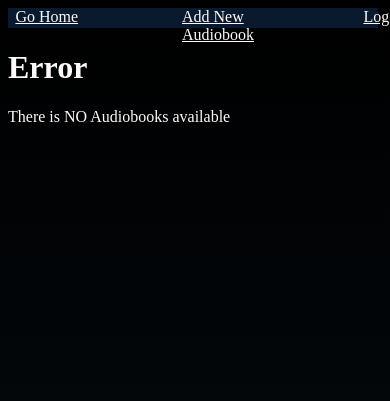
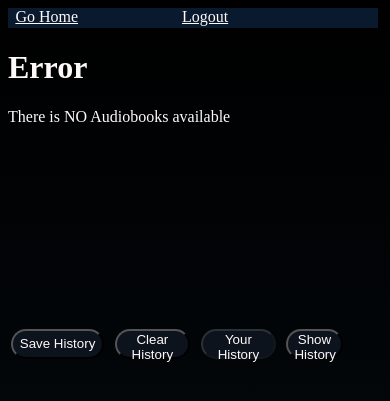
Before and after one commit to errornotjoin/audiobook_local, a PHP site: page /book.php?book= in a window 390 px wide; the page is wider, and only the part inside the window is pictured. Shown: the top 401 px of that part. Run offline with PHP 8.4, Linux system fonts and the light colour scheme; data that the repository does not hold is empty.

Commit message:
Refactor book.php and book.css for improved layout and responsiveness; update history and chapter lists for better user interaction and styling.

```diff
--- a/Css/book.css
+++ b/Css/book.css
@@ -1,166 +1,123 @@
 .Master_holder
 {
-    display: grid;
-    grid-template-columns: 31% 35% 34%;
-    gap: 10px;
-    position: relative;
-    left: 1%;
-    width: 98%;
+    display: flex;
+    flex-direction: column;
 }
-.chapters_and_add_more
+.history_list,.chapter_list
 {
-    background-color: #142f53;
-    height: 500px;
-    overflow-y: scroll;
-    border-radius: 10px;
+    display: flex;
+    flex-direction: row;
+    gap: 5px;
+    overflow-x: scroll;
+    white-space: nowrap;
 }
-.the_chapter_buttons_and_other button
+.history_list li,
+.chapter_list li
 {
-    width: 95%;
-    margin-bottom: 10px;
-    border-radius: 10px;
-    display:flex;
-    flex-direction: column;
-    background-color: #093672;
-    color: snow;
-    text-align: center;
-    align-items: center;
+    width: auto;
+    display: inline-block;
+
+
+}
+.history_list button,
+.chapter_list button
+{
+        background-color: #0D131D;
+        color: snow;
+
+        border-radius: 15px;
 }
 .Times_items
 {
     display: flex;
-    gap: 10px;
+    flex-direction: row;
+    gap: 5px;
+}
+.history_list::-webkit-scrollbar,
+.chapter_list::-webkit-scrollbar
+{
+    height: 8px;
+}
+.history_list::-webkit-scrollbar-thumb,
+.chapter_list::-webkit-scrollbar-thumb
+{
+    background-color: #616161;
+    border-radius: 15px;
 }
 .items
 {
     display: grid;
-    grid-template-columns: 30% 40% 20%;
-    gap: 5px;
-    color: snow;
-    text-align: center;
-    align-items: center;
-    background-color: #093672;
-}
-.image_and_creaters
-{
-    width: 100%;
-
-}
-.image_and_creaters img
-{
-    width: 100%;
-    height: 450px;
-    border-radius: 10px;
-}
-.the_creaters_and_info
-{
-    display: grid;
-    grid-template-columns: 33% 33% 33%;
-    gap: 1%;
-    position: relative;
-    left: 0%;
+    grid-template-columns: 25% 20% 20% 15%;
+    gap: 3%;
     text-align: center;
 
-
+    height: 45px;
 }
-.the_creaters_and_info div
+.items button
 {
-    background-color: #142f53;
-    border-radius: 10px;
-    height: 40px;
-    margin-bottom: 10px;
+    height: 30px;
+    position: relative;
+    top: 7px;
+    left: 3%;
+    background-color: #0D131D;
+    color: snow;
+    border-radius: 15px;
 }
-.the_creaters_and_info div h2
+.items h2
 {
-    color: snow;
-    text-align: center;
     position: relative;
-    bottom: 15px;
+    bottom: 10px;
 }
 .audio_play
 {
     width: 95%;
     position: relative;
-    left: 2%;
+    top:50px;
 }
 .timing_and_name
 {
     display: grid;
-    grid-template-columns: 33% 33% 33%;
+    grid-template-columns: 35% 35% 35%;
+    gap: 5px;
+    width: 95%;
     text-align: center;
-    gap: 10px;
+    position: relative;
+    left: 3%;
+}
+.timing_and_name h2,.the_main_audio_items button, .User_inputs button
+{
+    background-color: #0D131D;
+    color: snow;
+}
+.the_main_audio_items
+{
+    display: grid;
+    grid-template-columns: 15% 70% 15%;
+        gap: 5px;
+    position: relative;
+    left: 3%;
+    height: 45px;
 }
 .User_inputs
 {
     display: grid;
-    grid-template-columns: 20% 20% 20% 20%;
-
-
+    grid-template-columns: 25% 20% 20% 25% ;
+    gap: 2.5%;
+        height: 45px;
+            position: relative;
+    left: 5%;
+    top: 40px;
 }
-.User_inputs button
-{
-    width: 95%;
-    margin-bottom: 10px;
-
-    display:flex;
-    flex-direction: column;
-    background-color: #093672;
-    color: snow;
-    text-align: center;
-    align-items: center;
-    position: relative;
-    left: 52%;
-    height:  30px;
-    font-size: 20px;
-}
-
-.the_main_audio_items
-{
-    display: grid;
-    grid-template-columns: 20% 60% 20%;
-    gap: 10px;
-    position: relative;
-    left: 1%;
-    margin-bottom: 20px;
-}
-.the_main_audio_items button
-{
-    width: 95%;
-
-    border-radius: 5px;
-    display:flex;
-    flex-direction: column;
-    background-color: #093672;
-    color: snow;
-    text-align: center;
-    align-items: center;
-    height:  30px;
-}
-.outer_track
-{
+.outer_track{
     width: 100%;
-    height: 30px;
-    background-color: #093672;
+    height: 45px;
+    background-color: #0D131D;
     border-radius: 5px;
 }
 .inner_track
 {
-    width: 10%;
-    height: 30px;
-    background-color: #142f53;
+    width: 100%;
+    height: 100%;
+    background-color: #616161;
     border-radius: 5px;
-
 }
-.timing_and_name h2
-{
-    color: snow;
-    text-align: center;
-    background-color: #093672;
-    border-radius: 5px;
-    position: relative;
-    left: 1%;
-}
-@keyframes speed {
-    0% { width: 0%; }
-    100% { width: 100%; }
-}
--- a/book.php
+++ b/book.php
@@ -21,7 +21,7 @@ $user_on_ios = preg_match('/iphone|ipad|ipod/i', $user_agent);
 
         <div class="header_right">
             <a href="main.php">Go Home</a>
-            <a href="add_the_audio_book.php">Add New Audiobook</a>
+
             <a href="index.php">Logout</a>
         </div>
     </header>
@@ -40,78 +40,17 @@ $user_on_ios = preg_match('/iphone|ipad|ipod/i', $user_agent);
     }
     else
         {echo "<div class='Master_holder'>";
-                echo "<div class='chapters_and_add_more'>";
-            echo "<div class='items'>";
 
-            echo "<h2>History</h2>";
-            echo "<button onclick='window.location.href=\"serverside/Update_the_history.php?bookID=".$_GET["book"]."\"'>Save History</button>";
-            echo "</div>";
+        echo "<div class='chapters_and_add_more'>";
             echo "<div>";
-            echo "<ol id='history_list' style='list-style:none;, padding-left:0;'>";
-            $x = 0;
-            for($x = 0; $x < count($Json_Audiobook_file["type"]); $x++)
-            {//change the button
-                $y = 0;
-
-                echo "<li class='the_chapter_buttons_and_other' id='the_chapter_buttons_and_other_$x'>";
-
-
-
-                echo "<button class='' id='' onclick='pick_the_chapter($x, \"history\");cap_the_timeout() '>
-                ";
-
-                echo "<h2 >".$Json_Audiobook_file["type"][$x]."</h2>";
-                echo "<div class='Times_items'> ";
-                    echo "<p id='history_start_$x'>".$Json_Audiobook_file["current_chapter_start_time"][$x]."</p>";
-                    echo "<p id='history_Chaptername_$x'>".$Json_Audiobook_file["current_chapter_name"][$x]."</p>";
-                    echo "<p id='history_End_$x'>  ".$Json_Audiobook_file["current_chapter_length"][$x]." </p>";
-                    echo "<input type='hidden' id='history_pre_seconds' value='".$Json_Audiobook_file["current_time"][$x]."'>";
-                    echo "</div>";
-
-
-                echo"
-
-
-
-
-                </button>";
-                echo "<h2></h2>";
-
-            }
-        echo "</ol>";
-        echo "</div>";
-        echo "</div>";
-
-            echo "<div class='image_and_creaters'>";
-                echo "<img src='".$Json_Audiobook_file['cover']."'>";
-                echo "<div class='the_creaters_and_info'>";
-                    echo "<div>";
-                        echo "<h2>";
-                        echo $Json_Audiobook_file['author'];
-                        echo "</h2>";
-                    echo "</div>";
-                    echo "<div>";
-                        echo "<h2>";
-                        echo    $Json_Audiobook_file['narrator'];
-                        echo "</h2>";
-                    echo "</div>";
-                    echo "<div>";
-                        echo "<h2>";
-                        echo$Json_Audiobook_file['duration'];
-                        echo "</h2>";
-                    echo "</div>";
-                echo "</div>";
-            echo  "</div>";
-            echo "<div class='chapters_and_add_more'>";
-            echo "<div>";
-            echo "<a class='items' href='add_time_stamps.php?book_id=".$ID_Code ."'>";
+            echo "<a class='items' href='add_time_stamps.php?book_id=".$ID_Code ."' style='display: grid; grid-template-columns:  30% 30% 30% ; color:inherit;'>";
             echo "<h2></h2>";
             echo "<h2>Timestamps</h2>";
             echo "<h2><butto>+ Add </button></h2>";
             echo "</a>";
             echo "</div>";
             echo "<div>";
-            echo "<ol id='chapter_list' style='list-style:none;, padding-left:0;'>";
+            echo "<ol class='chapter_list' id='chapter_list' style='list-style:none;, padding-left:0;'>";
             $x = 0;
             for($x = 0; $x < count($Json_Audiobook_file["Chapters_names"]); $x++)
             {//change the button
@@ -124,7 +63,7 @@ $user_on_ios = preg_match('/iphone|ipad|ipod/i', $user_agent);
                 echo "<button class='' id='' onclick='pick_the_chapter($x, 0),cap_the_timeout()'>
                 ";
 
-                echo "<h2 id='Chaptername_$x'>".$Json_Audiobook_file["Chapters_names"][$x]."</h2>";
+                echo "<h2 style='margin: 5px;' id='Chaptername_$x'>".$Json_Audiobook_file["Chapters_names"][$x]."</h2>";
                 echo "<div class='Times_items'>";
                     echo "<p id='start_$x'>".$Json_Audiobook_file["timestamps"][$x]."</p>";
                     echo "<p id=''>/</p>";
@@ -144,6 +83,28 @@ $user_on_ios = preg_match('/iphone|ipad|ipod/i', $user_agent);
         echo "</ol>";
         echo "</div>";
         echo "</div>";
+            //i remov
+            //echo "<div class='image_and_creaters'>";
+            //    echo "<img src='".$Json_Audiobook_file['cover']."'>";
+            //    echo "<div class='the_creaters_and_info'>";
+            //        echo "<div>";
+            //            echo "<h2>";
+            //            echo $Json_Audiobook_file['author'];
+            //            echo "</h2>";
+            //        echo "</div>";
+            //        echo "<div>";
+            //            echo "<h2>";
+            //            echo    $Json_Audiobook_file['narrator'];
+            //            echo "</h2>";
+            //        echo "</div>";
+            //        echo "<div>";
+            //            echo "<h2>";
+            //            echo$Json_Audiobook_file['duration'];
+            //            echo "</h2>";
+            //        echo "</div>";
+            //    echo "</div>";
+            //echo  "</div>";
+
         echo "</div>";
         echo "<div class='audio_play'>";
         if(!$user_on_ios)
@@ -178,6 +139,50 @@ $user_on_ios = preg_match('/iphone|ipad|ipod/i', $user_agent);
                     echo "<input id='Chapter_id' style='visibility: hidden ;' value='0'>";
                     echo "<input id='book_Id' style='visibility: hidden ;' value='".$ID_Code ."'>";
         }
+
+         echo "<div class='chapters_and_add_more' style='position: relative; top:180px;' >";
+            echo "<div class='items'>";
+            echo "<button onclick='window.location.href=\"serverside/Update_the_history.php?bookID=".$_GET["book"]."\"'>Save History</button>";
+            echo "<button>Clear History</button>";
+            echo "<button disabled>Your History</button>";
+            echo "<button>Show History</button>";
+            echo "</div>";
+            echo "<div>";
+            echo "<ol class='history_list' id='history_list' style='list-style:none;, padding-left:0;'>";
+            $x = 0;
+            for($x = 0; $x < count($Json_Audiobook_file["type"]); $x++)
+            {//change the button
+                $y = 0;
+
+                echo "<li class='the_chapter_buttons_and_other' id='the_chapter_buttons_and_other_$x'>";
+
+
+
+                echo "<button class='' id='' onclick='pick_the_chapter($x, \"history\");cap_the_timeout() '>
+                ";
+
+                //echo "<h2 >".$Json_Audiobook_file["type"][$x]."</h2>";
+                echo "<div class='Times_items'> ";
+                    echo "<p id='history_start_$x' style='display:none;'>".$Json_Audiobook_file["current_chapter_start_time"][$x]."</p>";
+                    echo "<p id='history_Chaptername_$x' style='display:none;'>".$Json_Audiobook_file["current_chapter_name"][$x]."</p>";
+                    echo "<p>".$Json_Audiobook_file["type"][$x] . " at: </p>";
+                    echo "<p id='history_End_$x'>  ".$Json_Audiobook_file["current_chapter_length"][$x]." </p>";
+                    echo "<input type='hidden' id='history_pre_seconds' value='".$Json_Audiobook_file["current_time"][$x]."'>";
+                    echo "</div>";
+
+
+                echo"
+
+
+
+
+                </button>";
+                echo "<h2></h2>";
+
+            }
+        echo "</ol>";
+        echo "</div>";
+        echo "</div>";
     ?>
     </main>
     <!--set audio place to the correct time -->
```
